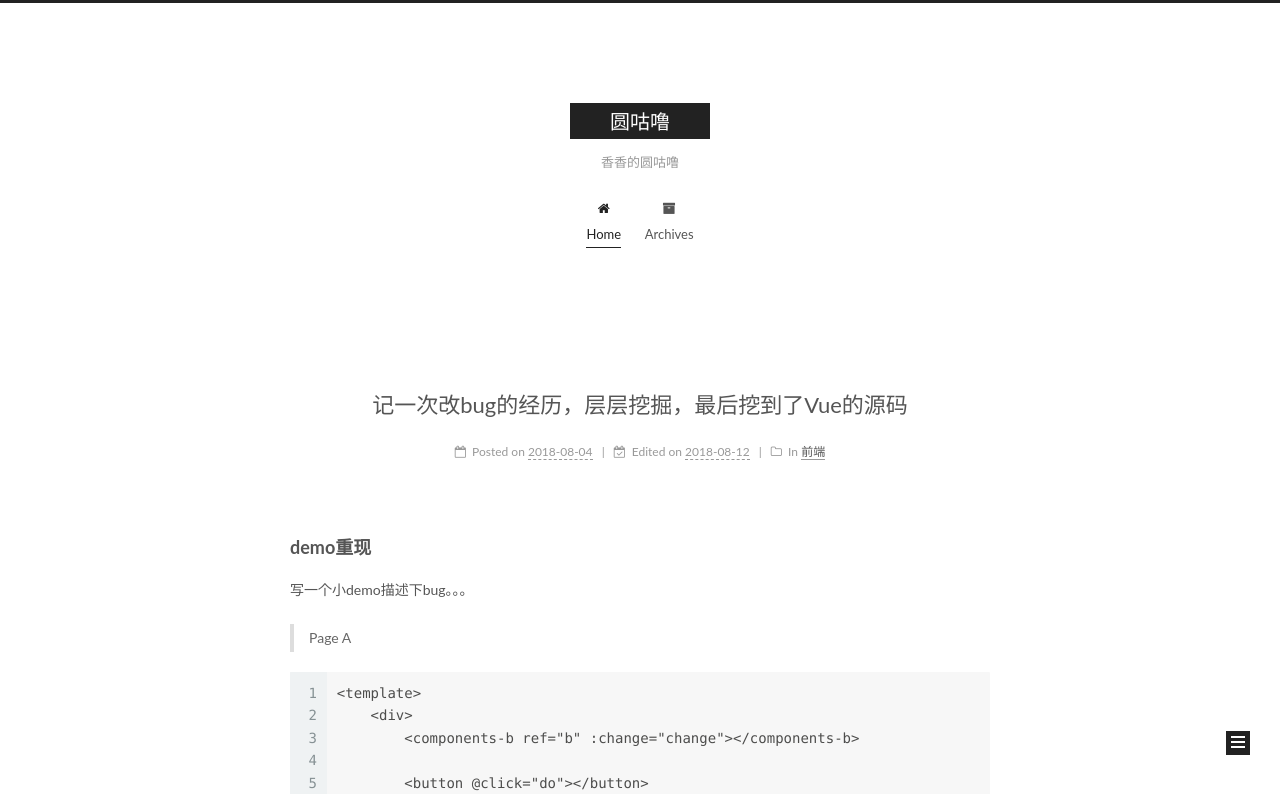
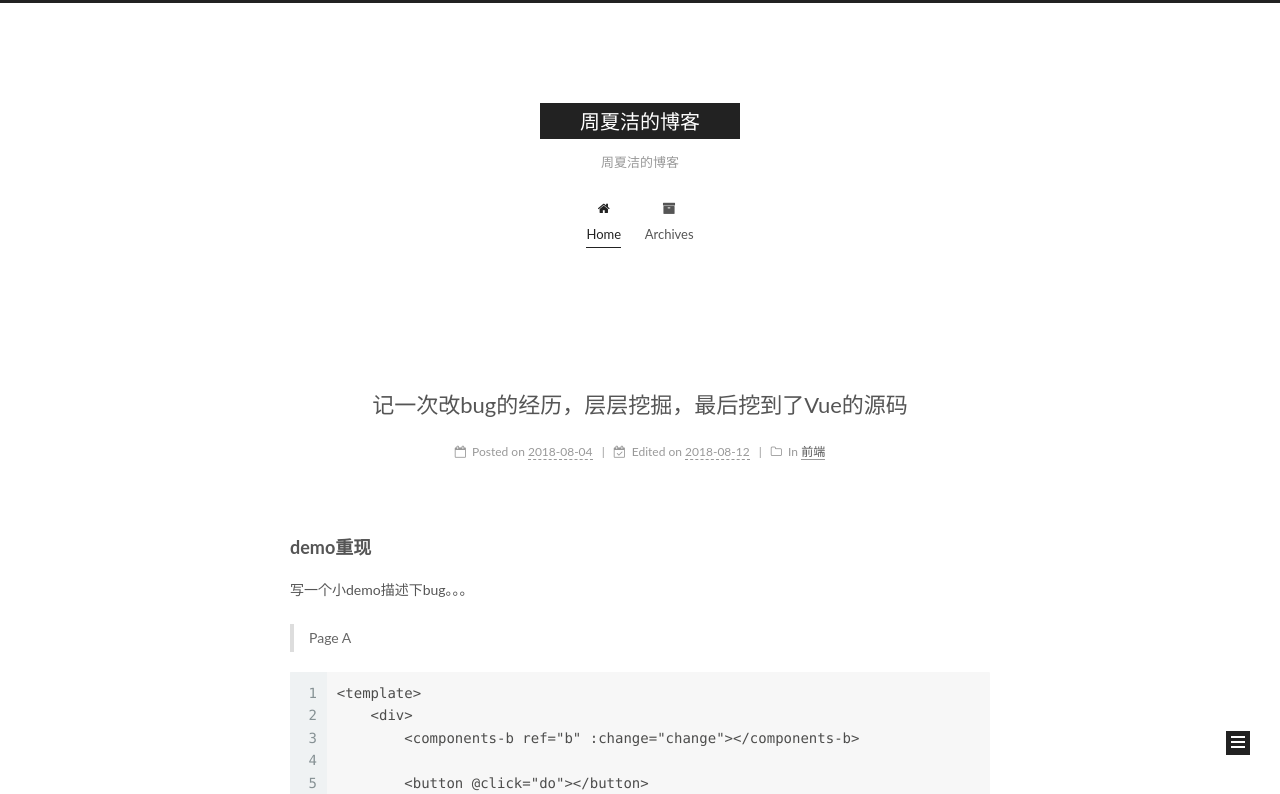
Before and after one commit to caszhou/caszhou.github.io, a plain HTML site: page index.html in a window 1280 px wide. Shown: the top 794 px of the page. Drawn offline with Linux system fonts and the light colour scheme.

Commit message:
Site updated: 2018-09-05 11:06:17

```diff
--- a/css/main.css
+++ b/css/main.css
@@ -1836,7 +1836,7 @@ img:hover {
   width: 4px;
   height: 4px;
   border-radius: 50%;
-  background: #c44d01;
+  background: #6a904e;
 }
 .links-of-blogroll {
   font-size: 13px;
--- a/index.html
+++ b/index.html
@@ -108,16 +108,16 @@
 
 
 
-  <meta name="description" content="圆咕噜的博客">
+  <meta name="description" content="周夏洁的博客">
 <meta property="og:type" content="website">
-<meta property="og:title" content="圆咕噜">
+<meta property="og:title" content="周夏洁的博客">
 <meta property="og:url" content="http://zhouxj.me/index.html">
-<meta property="og:site_name" content="圆咕噜">
-<meta property="og:description" content="圆咕噜的博客">
+<meta property="og:site_name" content="周夏洁的博客">
+<meta property="og:description" content="周夏洁的博客">
 <meta property="og:locale" content="default">
 <meta name="twitter:card" content="summary">
-<meta name="twitter:title" content="圆咕噜">
-<meta name="twitter:description" content="圆咕噜的博客">
+<meta name="twitter:title" content="周夏洁的博客">
+<meta name="twitter:description" content="周夏洁的博客">
 
 
 
@@ -134,7 +134,7 @@
   };
 </script>
 
-  <title>圆咕噜</title>
+  <title>周夏洁的博客</title>
 
 
 
@@ -193,13 +193,13 @@
     <div class="custom-logo-site-title">
       <a href="/" class="brand" rel="start">
         <span class="logo-line-before"><i></i></span>
-        <span class="site-title">圆咕噜</span>
+        <span class="site-title">周夏洁的博客</span>
         <span class="logo-line-after"><i></i></span>
       </a>
     </div>
 
 
-        <p class="site-subtitle">香香的圆咕噜</p>
+        <p class="site-subtitle">周夏洁的博客</p>
 
 
   </div>
@@ -288,12 +288,12 @@
 
     <span hidden itemprop="author" itemscope itemtype="http://schema.org/Person">
       <meta itemprop="name" content="xiajiezhou">
-      <meta itemprop="description" content="圆咕噜的博客">
+      <meta itemprop="description" content="周夏洁的博客">
       <meta itemprop="image" content="/images/avatar.gif">
     </span>
 
     <span hidden itemprop="publisher" itemscope itemtype="http://schema.org/Organization">
-      <meta itemprop="name" content="圆咕噜">
+      <meta itemprop="name" content="周夏洁的博客">
     </span>
 
 
@@ -500,7 +500,7 @@
           <div class="site-author motion-element" itemprop="author" itemscope itemtype="http://schema.org/Person">
 
               <p class="site-author-name" itemprop="name">xiajiezhou</p>
-              <p class="site-description motion-element" itemprop="description">圆咕噜的博客</p>
+              <p class="site-description motion-element" itemprop="description">周夏洁的博客</p>
           </div>
 
 
```
Also changed, not shown: 2018/08/04/20180804/index.html (+7 -7 lines), archives/2018/08/index.html (+10 -10 lines), archives/2018/index.html (+10 -10 lines), archives/index.html (+10 -10 lines), categories/index.html (+8 -8 lines), categories/前端/index.html (+10 -10 lines), tags/Vue/index.html (+10 -10 lines), tags/index.html (+8 -8 lines).
